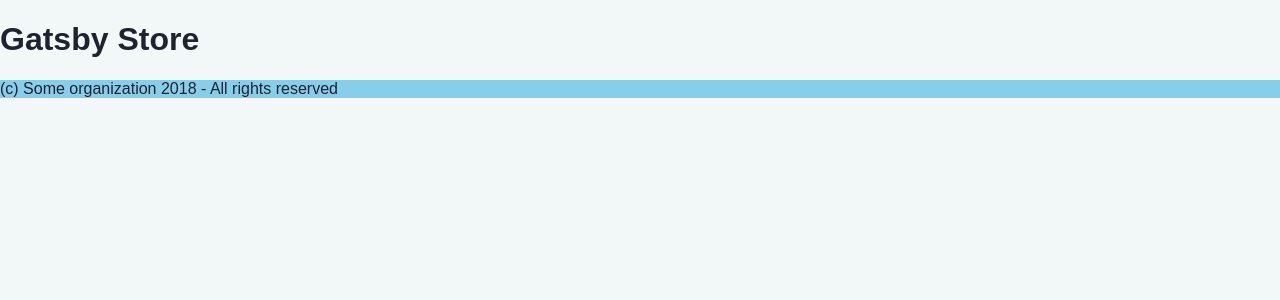
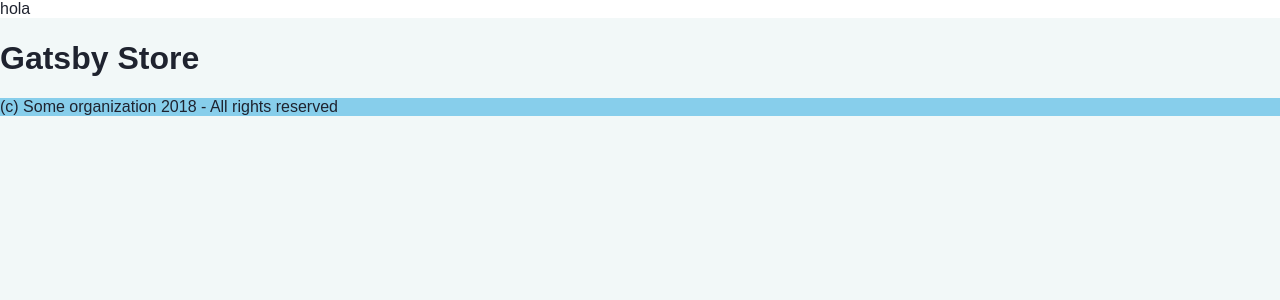
Before and after one commit to dantecalderon/store, a Gatsby app: page / in a window 1280 px wide. Shown: the top 300 px of the page. Built offline with nearby package versions, Linux system fonts and the light colour scheme.

Commit message:
Add navbar

```diff
--- a/package.json
+++ b/package.json
@@ -11,6 +11,7 @@
     "babel-plugin-styled-components": "^1.8.0",
     "gatsby": "^2.0.0",
     "gatsby-plugin-styled-components": "^3.0.0",
+    "lodash": "^4.17.11",
     "polished": "^2.2.0",
     "purecss": "^1.0.0",
     "react": "^16.5.1",
--- a/src/components/Layouts/Default/Default.js
+++ b/src/components/Layouts/Default/Default.js
@@ -1,11 +1,15 @@
 import React from 'react'
+import 'purecss/build/pure-min.css'
+
 import '../../../styles/global.js'
-import 'purecss/build/pure-min.css'
+import Navbar from '../../Navbar'
+
 
 class DefaultLayout extends React.Component {
 	render() {
 		return(
 			<div>
+				<Navbar/>
 				{ this.props.children }
 			</div>
 		)
--- /dev/null
+++ b/src/components/Navbar/Navbar.js
@@ -0,0 +1,12 @@
+import React from 'react'
+import styled from 'styled-components'
+
+const Container = styled.nav`
+	background: white;
+`
+
+export default props => (
+	<Container>
+		hola
+	</Container>
+)
--- /dev/null
+++ b/src/components/Navbar/index.js
@@ -0,0 +1,3 @@
+import Navbar from './Navbar'
+
+export default Navbar
--- /dev/null
+++ b/src/styles/theme.js
@@ -0,0 +1 @@
+import { darken, lighten } from 'polished'
```
